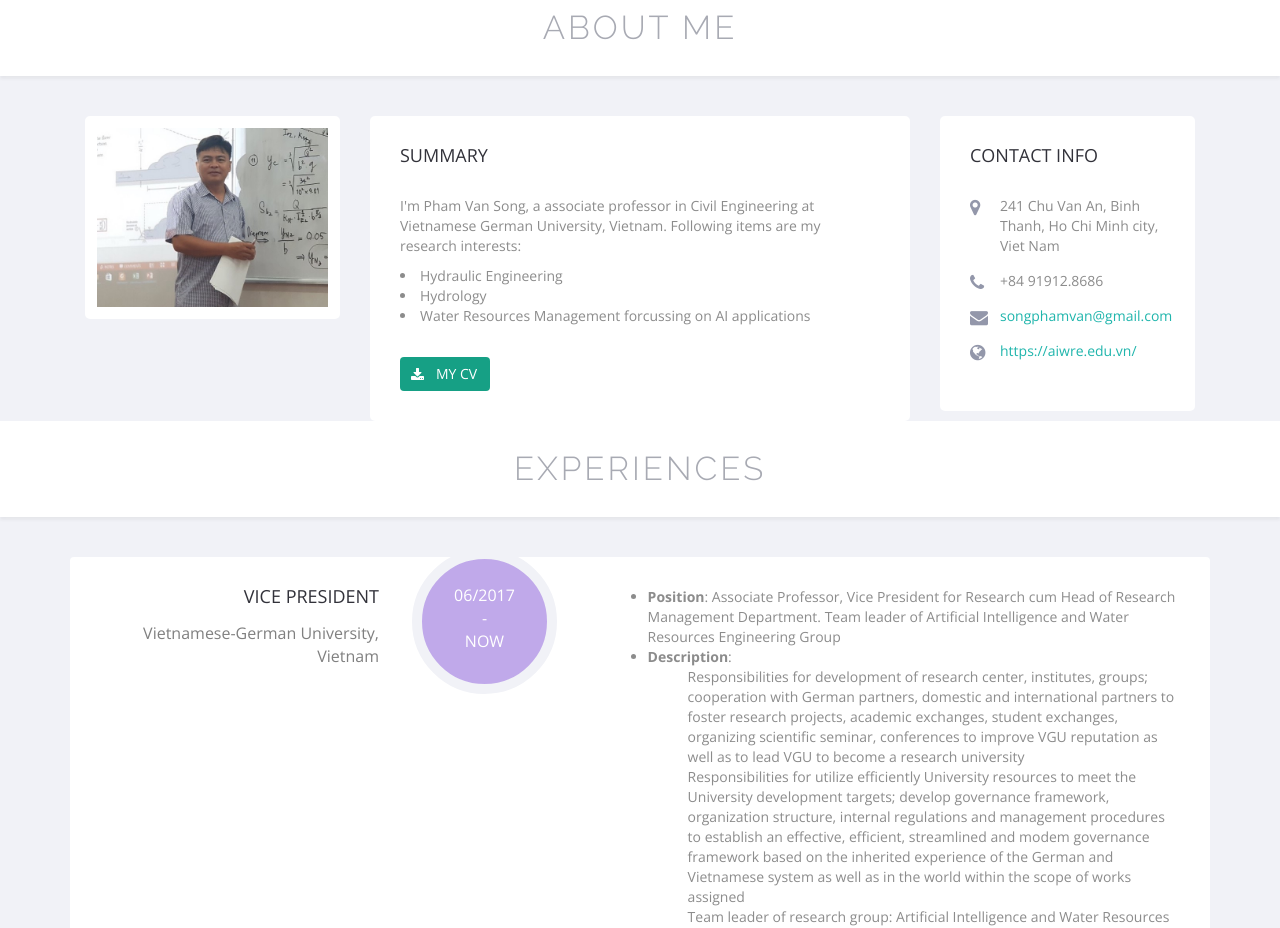
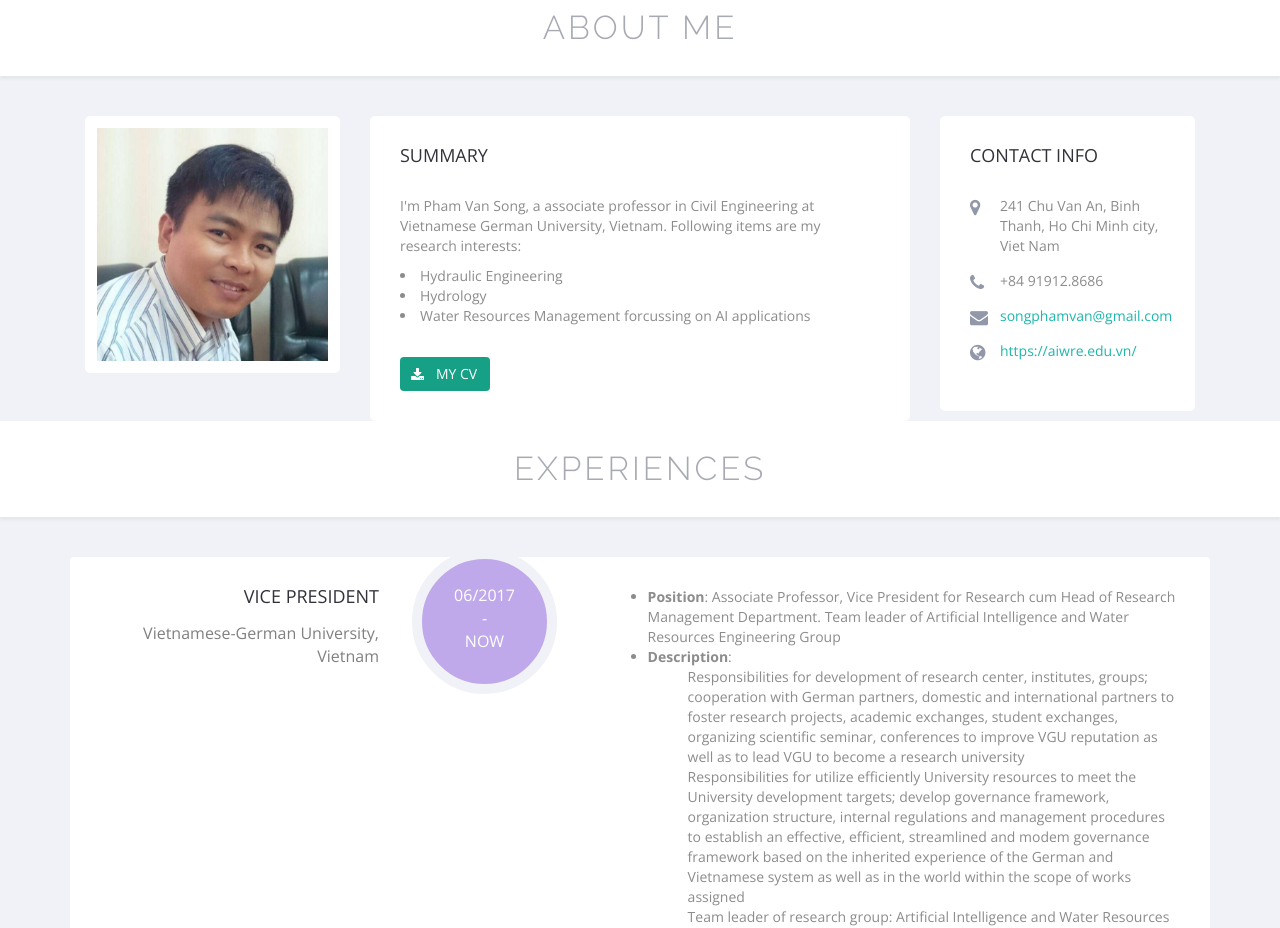
Before and after one commit to songpham-water/online_CV, a plain HTML site: page index.html in a window 1280 px wide. Shown: the part 820-1748 px from the top of the page. Drawn offline with nearby package versions, Linux system fonts and the light colour scheme.

Commit message:
picture updated

```diff
--- a/index.html
+++ b/index.html
@@ -76,7 +76,7 @@
             <div class="container">
                 <div class="col-md-3" data-scroll-reveal="enter from the left after .5s">
                     <div class="profile-photo section-box">
-                        <img src="images/IMG_0777.jpg" alt="Song Pham" class="profile-image img-responsive">
+                        <img src="images/song1.jpg" alt="Song Pham" class="profile-image img-responsive">
                     </div>
                     <!-- /.profile-photo -->
                 </div>
```
Also changed, not shown: images/song1.jpg (added).
